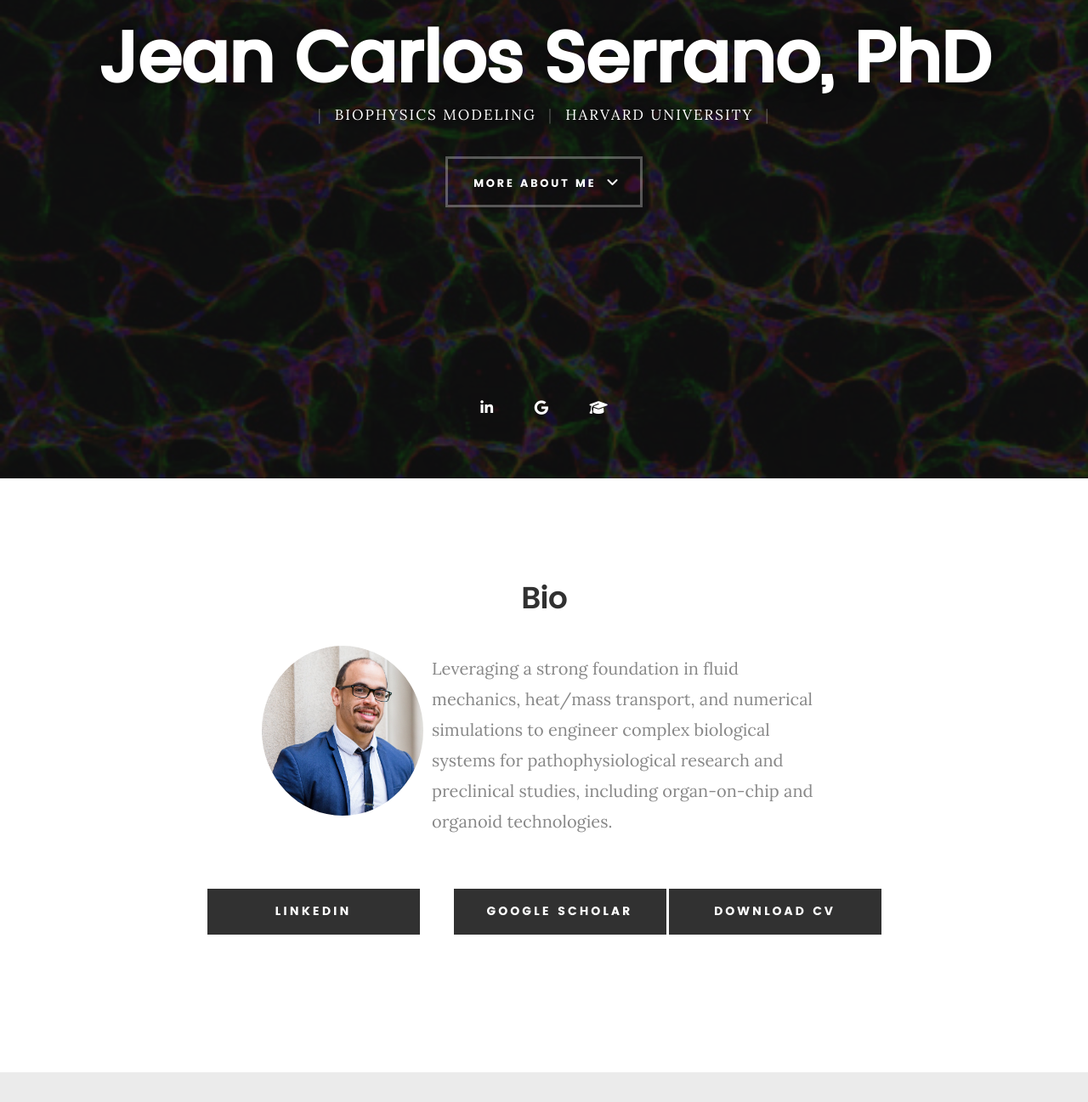
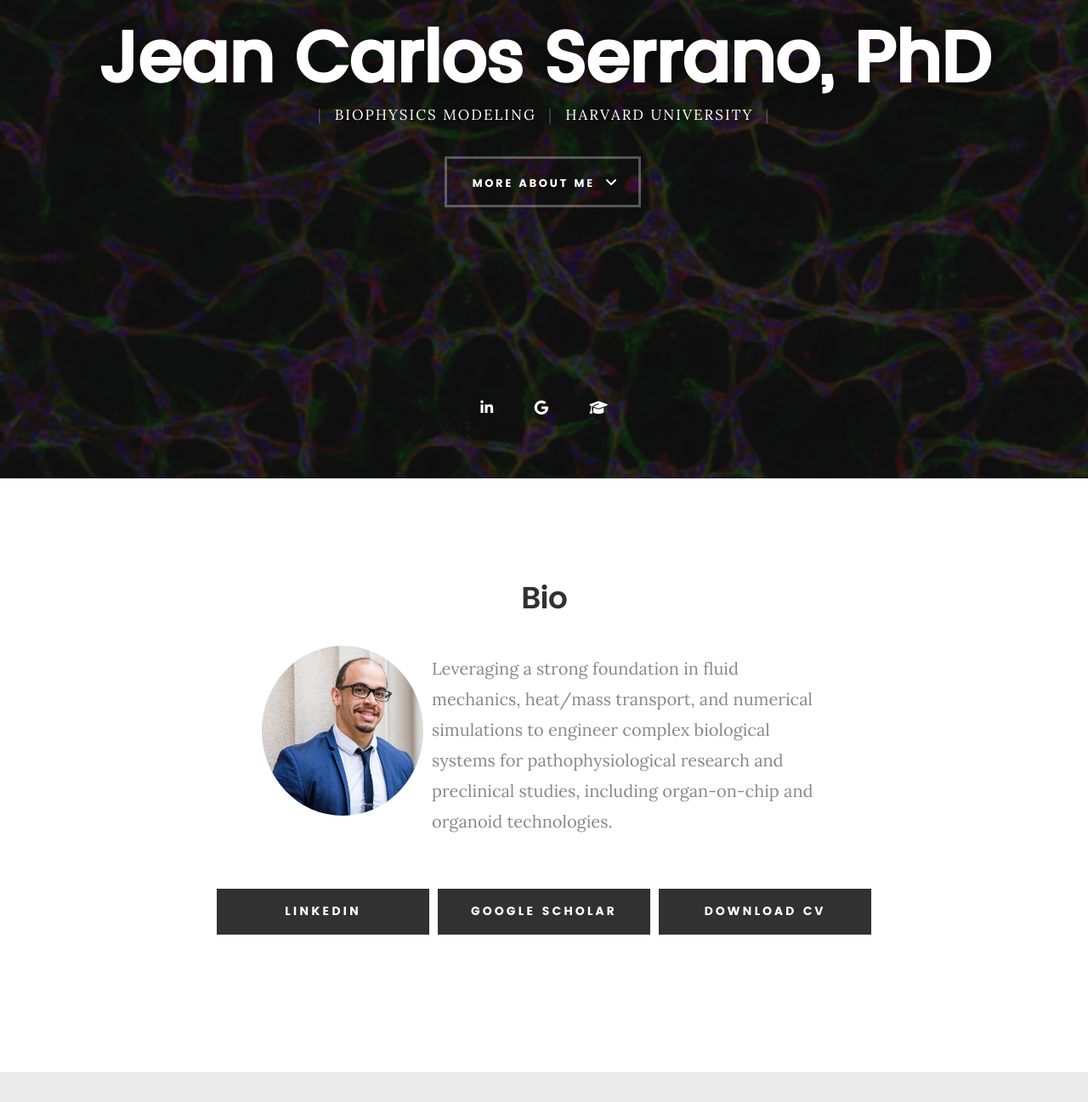
Before and after one commit to jeancserrano/jeancserrano.github.io, a plain HTML site: page index.html in a window 1280 px wide. Shown: the part 267-1564 px from the top of the page at 85% size. Drawn offline with Linux system fonts and the light colour scheme; a web font is replaced by a local one.

Commit message:
Update main.css

```diff
--- a/css/main.css
+++ b/css/main.css
@@ -744,24 +744,20 @@ button::-moz-focus-inner, input::-moz-focus-inner {
 	padding: 0;
 }
 
-/* Add a container class for the buttons */
 .button-container {
-  display: flex;
-  justify-content: center;
-}
-
-/* Modify the button styles */
-.button,
-.button-primary {
-  margin-right: 1rem; /* Adjust the value as needed */
-}
-
-/* Apply the same spacing to the last button */
-.button:last-child,
-.button-primary:last-child {
-  margin-right: 0;
-}
-
+  display: flex !important;
+  justify-content: center !important;
+}
+
+.button-container .button,
+.button-container .button-primary {
+  margin-right: 1rem !important;
+}
+
+.button-container .button:last-child,
+.button-container .button-primary:last-child {
+  margin-right: 0 !important;
+}
 
 /**
  * ===================================================================
```
